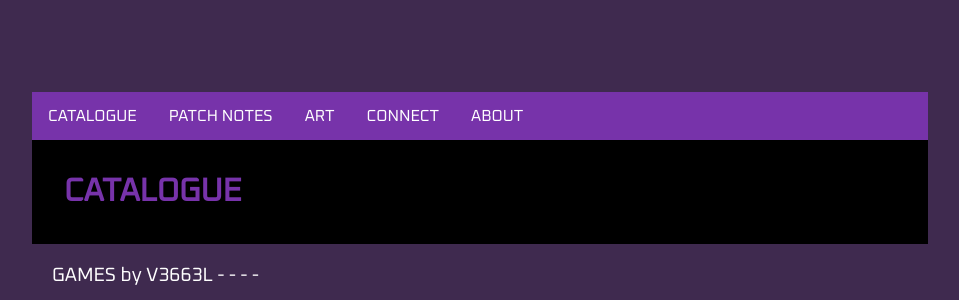
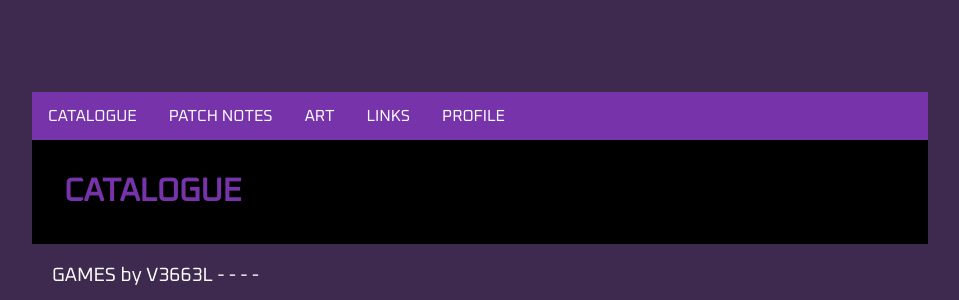
Before and after one commit to V3663L/v3663l.github.io, a Jekyll site: the page built from index.html, in a window 1280 px wide. Shown: the part 369-669 px from the top of the page, without its empty margins (160-1119 px from the left). Built offline with Jekyll 4.4.1, drawn with Linux system fonts in a browser that asks for light colours.

Commit message:
Update default.html

```diff
--- a/_layouts/default.html
+++ b/_layouts/default.html
@@ -13,8 +13,8 @@
 				<li><a href="/">CATALOGUE</a></li>
 				<li><a href="/blog">PATCH NOTES</a></li>
 				<li><a href="/art">ART</a></li>
-				<li><a href="/connect">CONNECT</a></li>
-				<li><a href="/about">ABOUT</a></li>
+				<li><a href="/connect">LINKS</a></li>
+				<li><a href="/about">PROFILE</a></li>
 			</ul>
 		</nav>
 		<div class="container">
```
